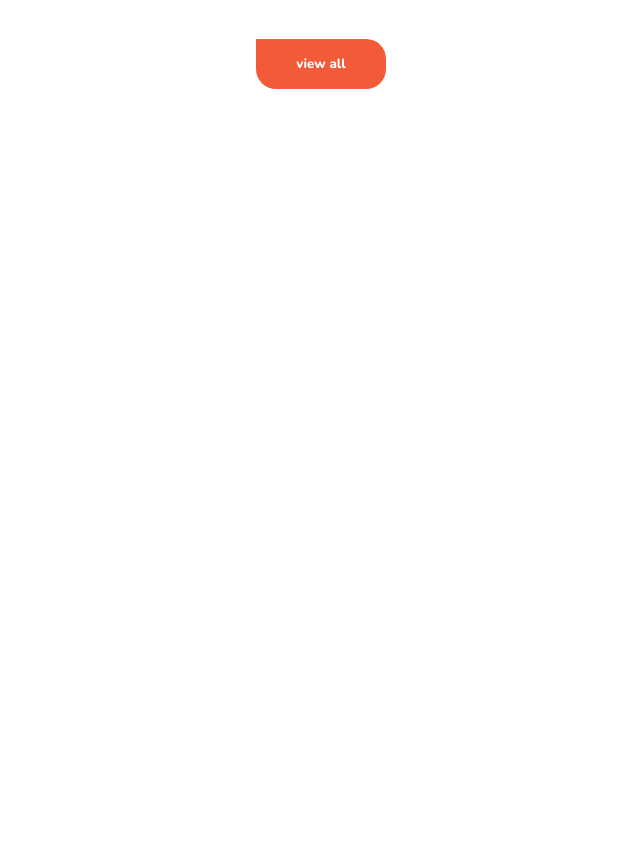
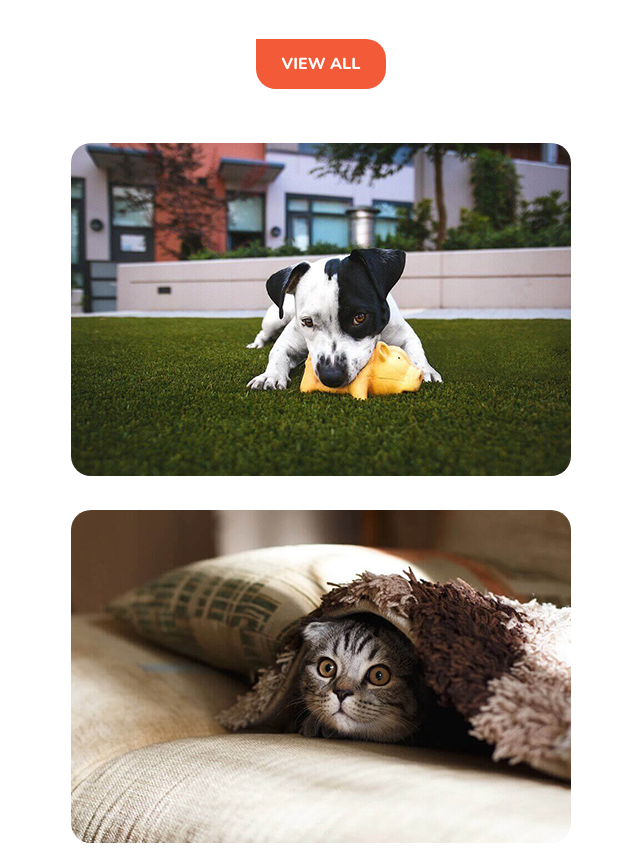
Before and after one commit to rodo08/202209-w1ch4-rodrigo-rosales, a plain HTML site: page index.html in a window 1280 px wide. Shown: the part 98-952 px from the top of the page, without its empty margins (319-959 px from the left). Before the commit the page ends 808 px from the top, so only its background shows below. Drawn offline with nearby package versions, Linux system fonts and the light colour scheme.

Commit message:
Add-img-container

```diff
--- a/index.html
+++ b/index.html
@@ -12,7 +12,25 @@
     <main class="main">
       <h2 class="main__tab-activities">Pet activities</h2>
       <h1 class="main__title">Take a closer look</h1>
-      <button class="button-view-all">view all</button>
+      <button class="button-view-all">VIEW ALL</button>
     </main>
+
+    <div class="img-container">
+      <img
+        class="img-container__picture-top"
+        src="/imgs/01.jpg"
+        alt="perrito-jugando-en-el-jardin"
+      />
+      <img
+        class="img-container__picture-middle"
+        src="/imgs/02.jpg"
+        alt="pequeno-gato-escondido"
+      />
+      <img
+        class="img-container__picture-bottom"
+        src="/imgs/03.jpg"
+        alt="perrito-corriendo"
+      />
+    </div>
   </body>
 </html>
--- a/style.css
+++ b/style.css
@@ -9,12 +9,12 @@
 
 .main {
   min-width: 600px;
-  min-height: 800px;
   display: flex;
   align-content: center;
   flex-direction: column;
   align-items: center;
   gap: 10px;
+  margin-bottom: 50px;
 }
 
 .main__tab-activities {
@@ -32,4 +32,20 @@
 .button-view-all {
   border: 0;
   margin-top: 30px;
+  color: #ffffff;
+  font-size: 1rem;
+  cursor: pointer;
 }
+
+.img-container {
+  display: flex;
+  align-items: center;
+  flex-direction: column;
+  gap: 30px;
+}
+
+.img-container__picture-top,
+.img-container__picture-middle,
+.img-container__picture-bottom {
+  border-radius: 20px;
+}
```
Also changed, not shown: imgs/01.jpg (added), imgs/02.jpg (added), imgs/03.jpg (added), imgs/logo2.png (added).
